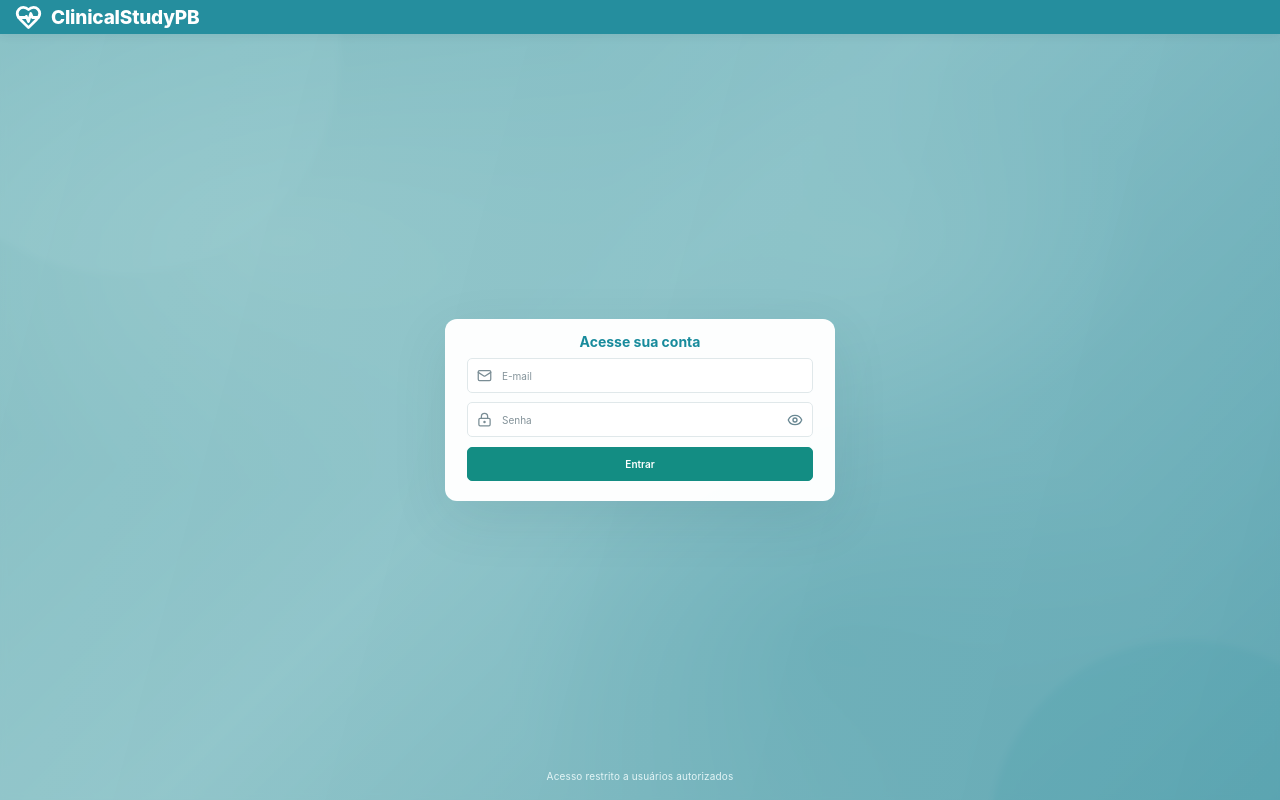
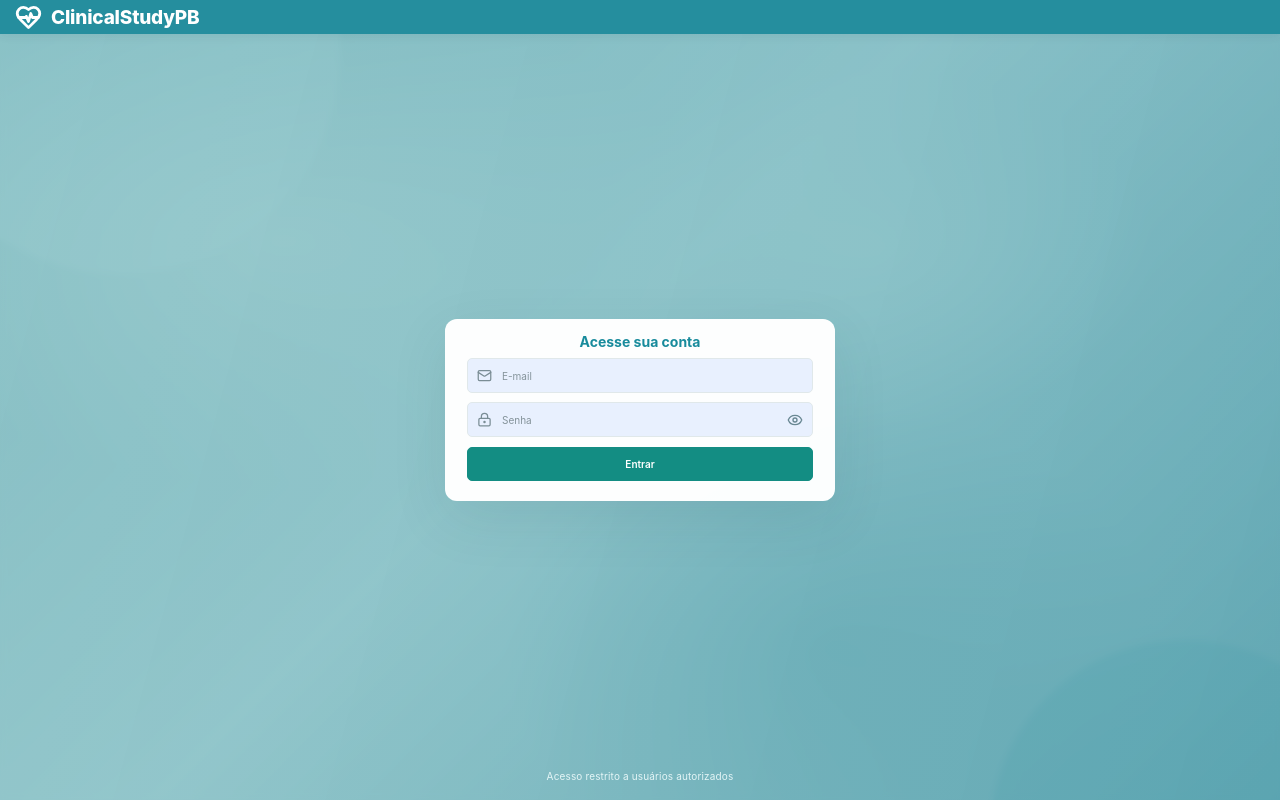
Before and after one commit to sonallycecilia/ClinicalStudyPB, a React (Vite) app in the folder web/: page /login in a window 1280 px wide. Built offline with nearby package versions, Linux system fonts and the light colour scheme; no server answers.

Commit message:
feat(web): melhoria na visualização da entrada

```diff
--- a/web/src/styles.css
+++ b/web/src/styles.css
@@ -57,9 +57,10 @@ input, select { min-width: 0; }
 .login-symbol { display: none; margin: 0 auto 12px; height: 34px; width: 34px; align-items: center; justify-content: center; border-radius: 10px; background: #e5f8f7; color: var(--teal); }
 .login-card h1 { transform: translateY(-8px); margin: 0; font-size: 14px; color: #188b9c; font-weight: 700; }
 .login-form { display: grid; gap: 9px; }
-.field-with-icon { height: 35px; display: flex; align-items: center; gap: 8px; padding: 0 9px; color: #7a8d95; border: 1px solid #e0e8ea; border-radius: 5px; background: white; }
+.field-with-icon { --login-field-bg: #e8f0fe; height: 35px; display: flex; align-items: center; gap: 8px; padding: 0 9px; color: #7a8d95; border: 1px solid #e0e8ea; border-radius: 5px; background: var(--login-field-bg); }
 .field-with-icon:focus-within { border-color: #82c8ce; box-shadow: 0 0 0 3px #d7f1f3; }
 .field-with-icon input { border: 0; outline: 0; flex: 1; width: 100%; height: 100%; color: var(--ink); background: transparent; font-size: 10px; }
+.field-with-icon input:is(:autofill, :-webkit-autofill) { box-shadow: inset 0 0 0 1000px var(--login-field-bg); -webkit-text-fill-color: var(--ink); }
 .field-with-icon input::placeholder { color: #84939a; }
 .password-toggle { margin-right: -5px; }
 .login-form .button { min-height: 34px; border-radius: 5px; font-size: 10px; margin-top: 1px; }
```
